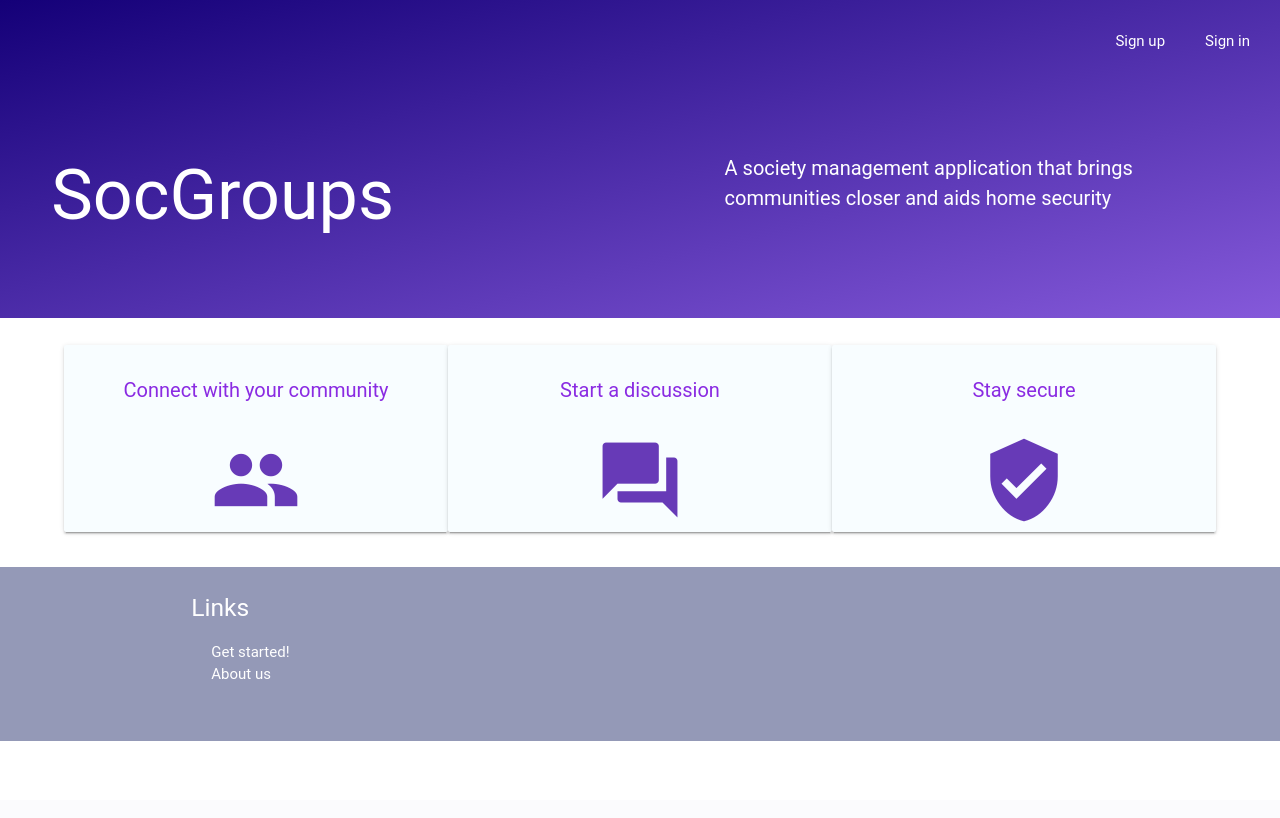
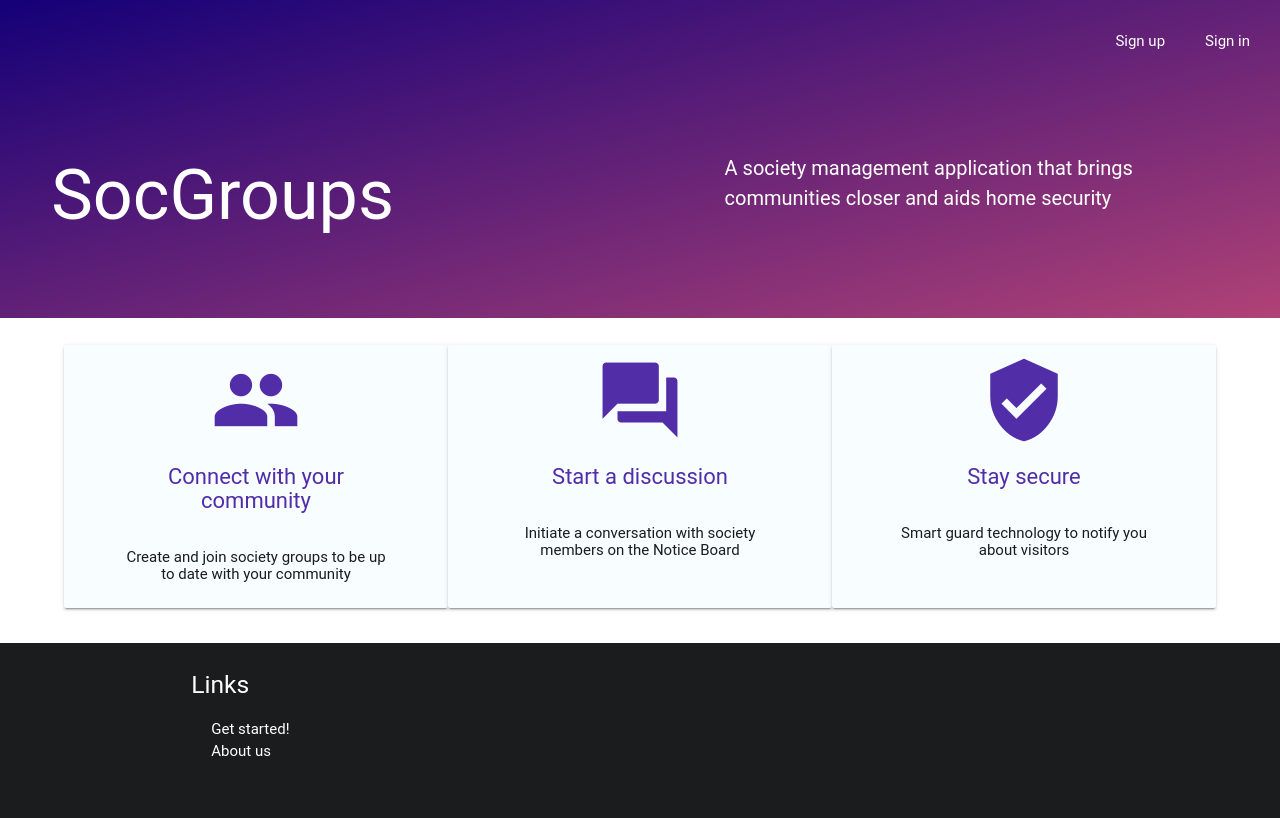
Before and after one commit to RusherRG/SocGroups, a PHP site: page /templates/index.html in a window 1280 px wide. Before the commit the page ends 741 px from the top, so only its background shows below. Run offline with PHP 8.4, Linux system fonts and the light colour scheme; some libraries are stand-ins or nearby versions; some web fonts are replaced.

Commit message:
Added color theme to pages

```diff
--- a/static/styles/index.css
+++ b/static/styles/index.css
@@ -2,16 +2,27 @@ body{
     background-color:white;
 }
 
-p.promotext{
-    font-size: 20px;
-    color: blueviolet;
+.promotext{
+    color: #512da9;
     padding: 10px;
+    margin: 0px 30px;
 }
+
+h5.promotext{
+    font-size: 22px;
+}
+
+h6.promotext{
+    color: #1B1C1D;
+    margin: 2vh 5vh;
+}
+
 
 .promocard{
     /* margin: 1px; */
     /* padding: 20px; */
     background-color: #f8fdff;
+    padding: 10vh 10vw;
 }
 
 .headcard{
@@ -20,12 +31,12 @@ p.promotext{
     /* background-color: #512da9; */
     /* background-image: linear-gradient(to bottom right, #512da9,#c5cae9 ); */
     /* font-size: 70px;  */
-    background-image: linear-gradient(to bottom right, #140078 ,#8559da);
+    background-image: linear-gradient(to bottom right, #140078 ,#B04276);
     color: white;
 }
 
 .page-footer{
-    background-color: #9499b7;
+    background-color: #1B1C1D;
     padding: 1em;
 }
 
--- a/static/styles/login.css
+++ b/static/styles/login.css
@@ -23,7 +23,7 @@ body {
     margin: auto;
     padding: 32px 48px 0px 48px;
     /* background-image: linear-gradient(to bottom right, #140078,#8559da  );*/
-    background-image: linear-gradient(to bottom right,black,#140078,rgb(176, 66, 117)) ;
+    background-image: linear-gradient(to bottom right,#140078,rgb(176, 66, 117)) ;
     border-radius: 1vw;
 }
 
--- a/templates/index.html
+++ b/templates/index.html
@@ -43,21 +43,26 @@
     </header>
 
     <main>
-
         <div style="margin-left:5%; margin-right:5%;">
             <center>
                 <div class="row" style="display:flex">
-                    <div class="promocard card col s4 ">
-                        <p class="promotext">Connect with your community</p>
-                        <i class="large material-icons deep-purple-text ">people</i>
+                    <div class="promocard card hoverable col s4 ">
+                        <i class="large material-icons deep-purple-text text-darken-2 promotext">people</i>
+                        <h5 class="promotext">Connect with your community</h5>
+                        <h6 class="promotext">Create and join society groups to be up to date with your community</h6>
+
                     </div>
-                    <div class="promocard card col s4">
-                        <p class="promotext">Start a discussion</p>
-                        <i class="large material-icons deep-purple-text ">question_answer</i>
+                    <div class="promocard card hoverable col s4">
+                        <i class="large material-icons deep-purple-text text-darken-2 promotext">question_answer</i>
+                        <h5 class="promotext">Start a discussion</h5>
+                        <h6 class="promotext">Initiate a conversation with society members on the Notice Board</h6>
+
                     </div>
-                    <div class="promocard card col s4">
-                        <p class="promotext">Stay secure</p>
-                        <i class="large material-icons deep-purple-text ">verified_user</i>
+                    <div class="promocard card hoverable col s4">
+                        <i class="large material-icons deep-purple-text text-darken-2 promotext">verified_user</i>
+                        <h5 class="promotext">Stay secure</h5>
+                        <h6 class="promotext">Smart guard technology to notify you about visitors</h6>
+
                     </div>
                 </div>
             </center>
```
Also changed, not shown: templates/login.html (+3 -4 lines).
